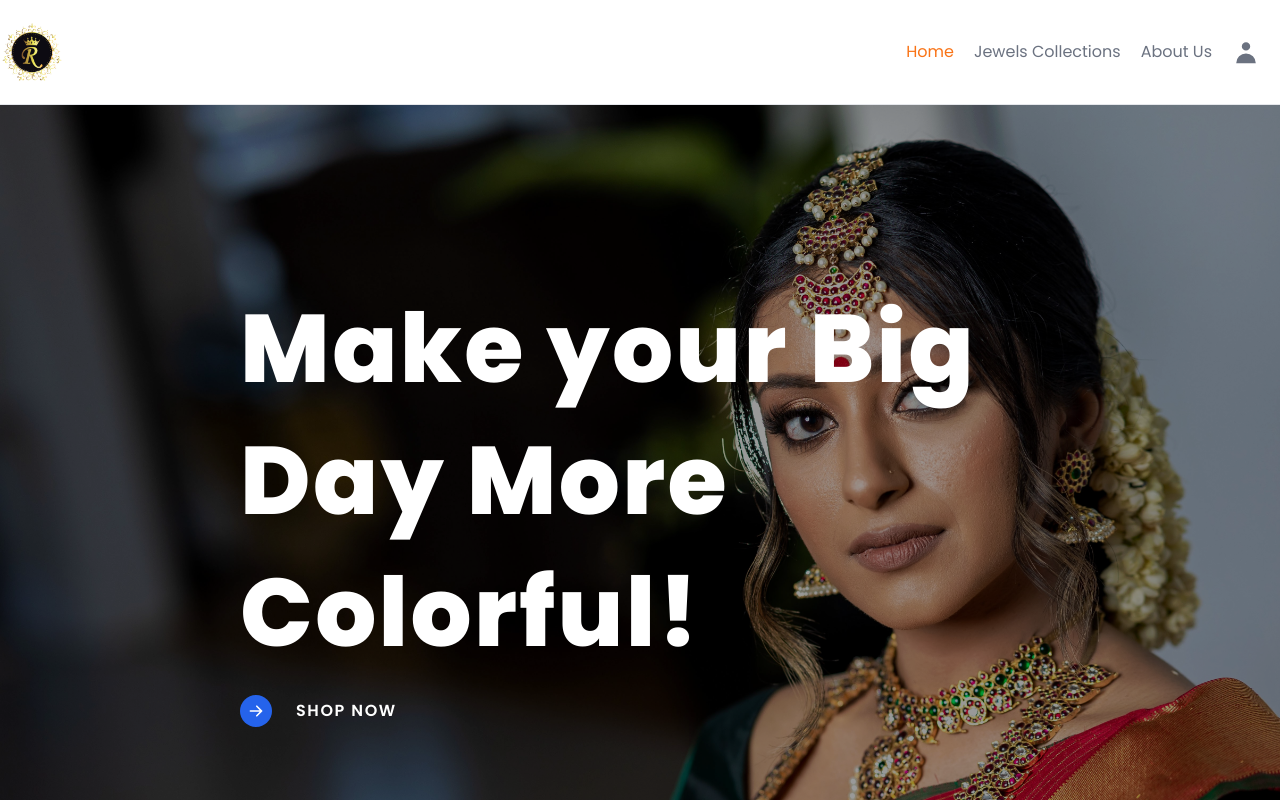
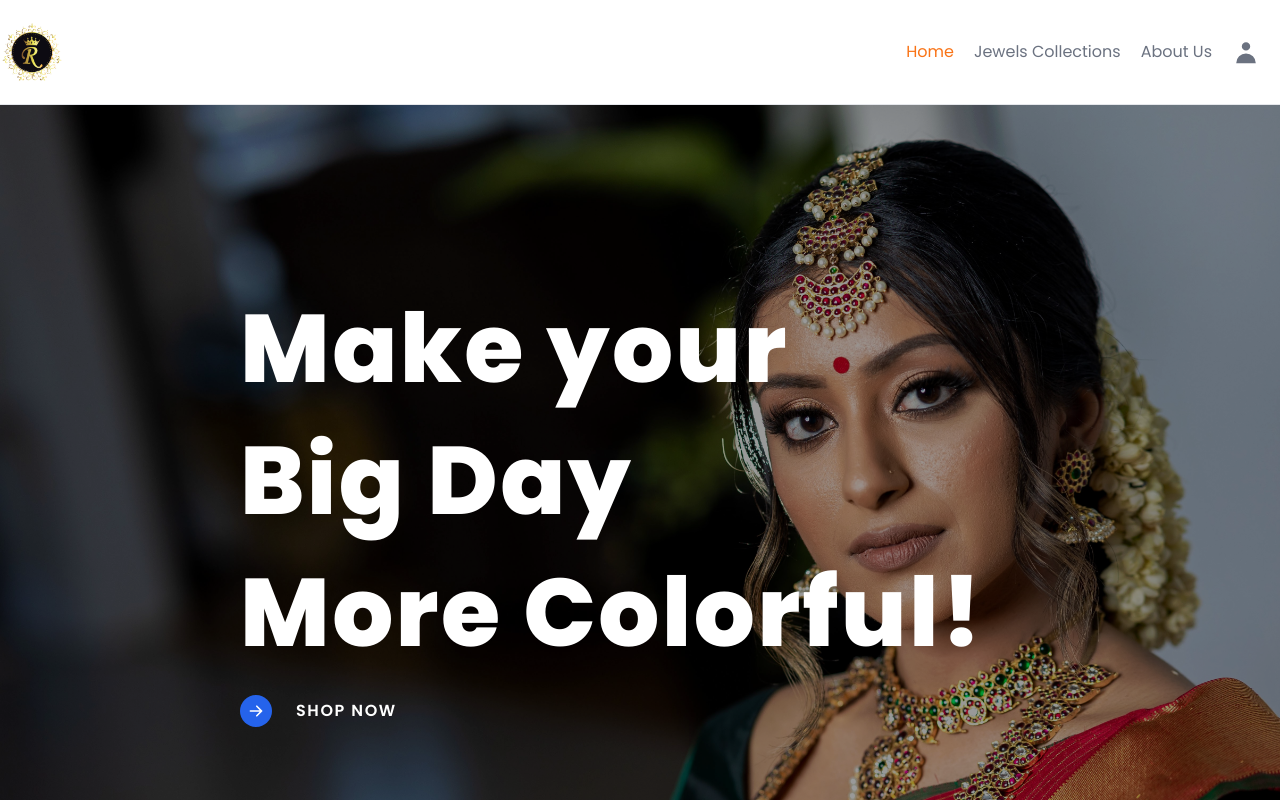
Before and after one commit to Vital-Masks/Ramany-Boutique-client, a Next.js app: page / in a window 1280 px wide. Shown: the top 800 px of the page. Built offline with nearby package versions, Linux system fonts and the light colour scheme; no server answers.

Commit message:
image loading

```diff
--- a/components/Views/Banner.js
+++ b/components/Views/Banner.js
@@ -2,13 +2,14 @@ import Image from 'next/image';
 import { ArrowRightIcon } from '@heroicons/react/solid';
 import Link from 'next/link';
 import { JEWELLERIES, PRODUCTS } from '../../constants/root';
+import banner from '/assets/NIC18446.jpg';
 
 const Banner = () => {
   return (
     <div className="relative h-[500px] lg:h-[800px]">
       <Image
         priority
-        src={`/assets/NIC18446.jpg`}
+        src={banner}
         layout="fill"
         objectFit="cover"
         alt="banner"
@@ -17,7 +18,7 @@ const Banner = () => {
         <div className="md:w-[70%] ml-10 lg:ml-40 xl:ml-60 xl:w-[60%]">
           <h1 className="text-2xl font-extrabold tracking-wide md:text-5xl lg:text-6xl xl:text-8xl xl:leading-snug">
             {' '}
-            Make your Big Day More Colorful!
+            Make your <br /> Big Day <br /> More Colorful!
           </h1>
           <button className="flex items-center gap-6 mt-4 group">
             <ArrowRightIcon className="w-8 h-8 p-2 bg-blue-600 rounded-full" />
```
